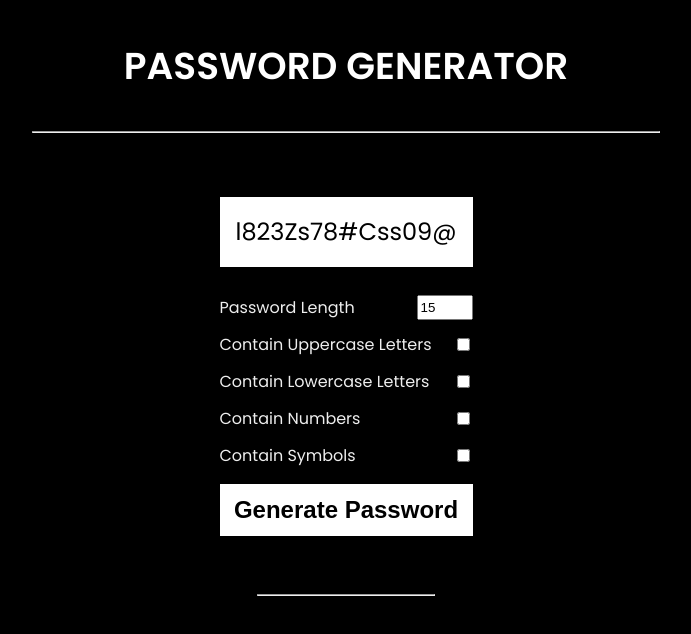
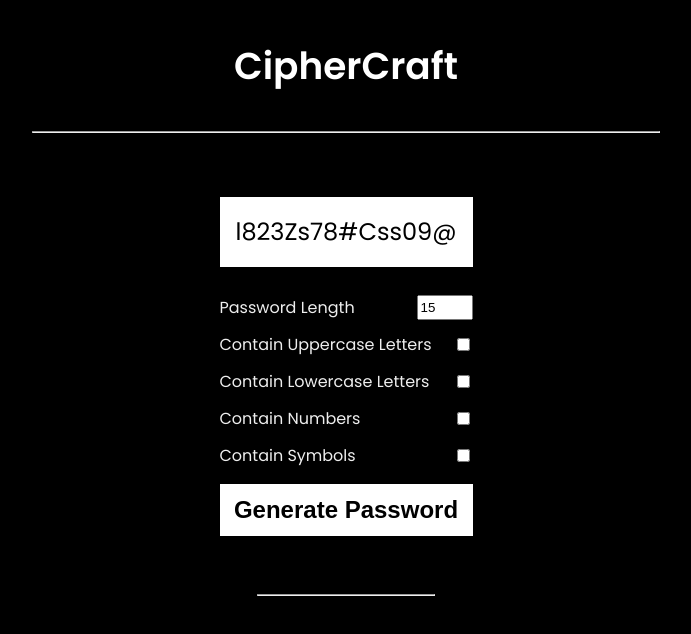
Before and after one commit to shubz23/CipherCraft.github.io, a plain HTML site: page index.html in a window 1280 px wide. Shown: the whole page, without its empty margins (294-985 px from the left). Drawn offline with Linux system fonts and the light colour scheme.

Commit message:
Update index.html

```diff
--- a/index.html
+++ b/index.html
@@ -5,10 +5,10 @@
   <meta http-equiv="X-UA-Compatible" content="IE=Edge">
   <meta name="viewport" content="width=device-width, initial-scale=1">
 
-  <title>HTML</title>
+  <title>CipherCraft</title>
 
   <!-- HTML -->
-  <header><h3>PASSWORD GENERATOR</h3><hr></header>
+  <header><h3>CipherCraft</h3><hr></header>
   <br>
   <br>
 
```
